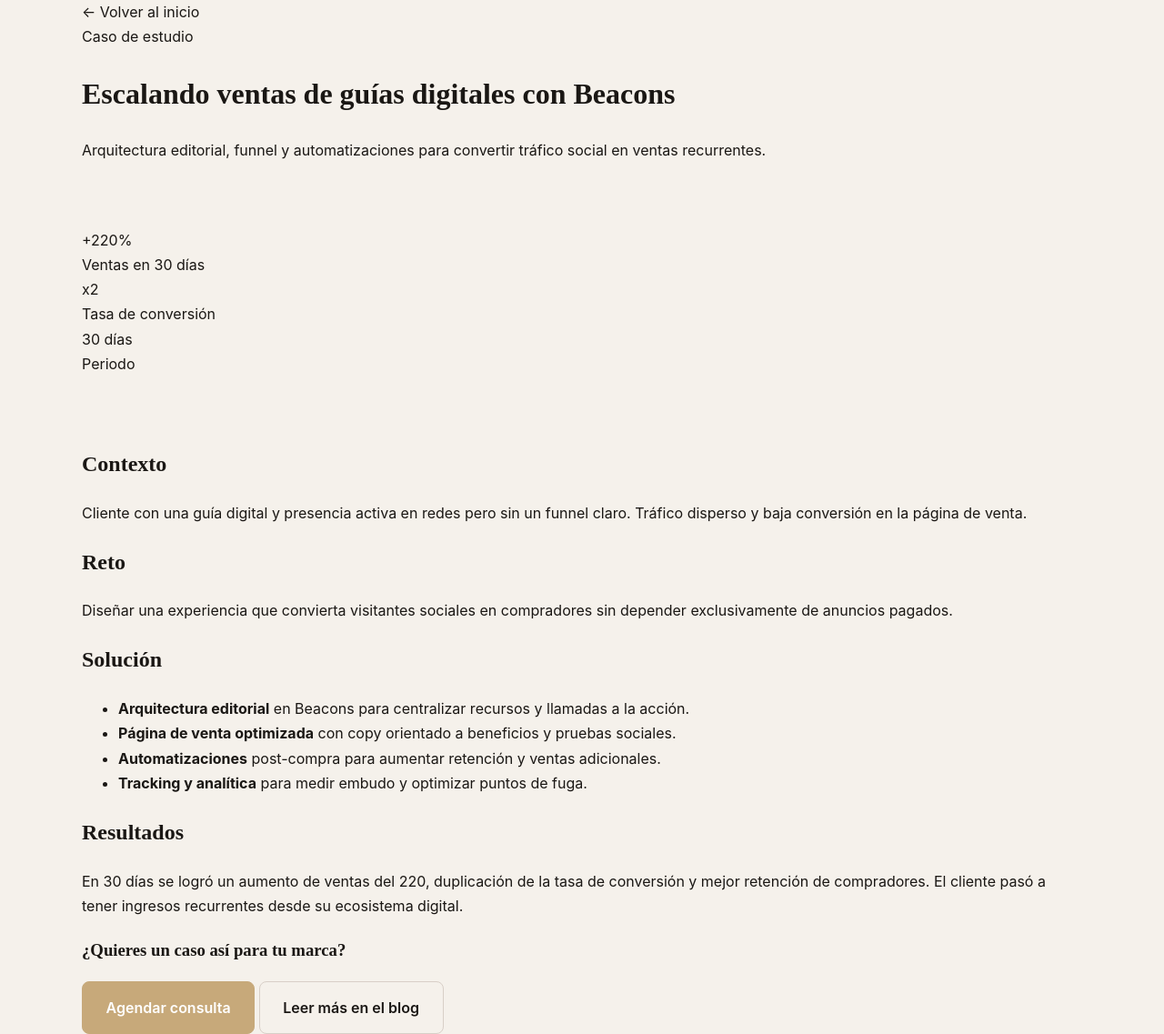
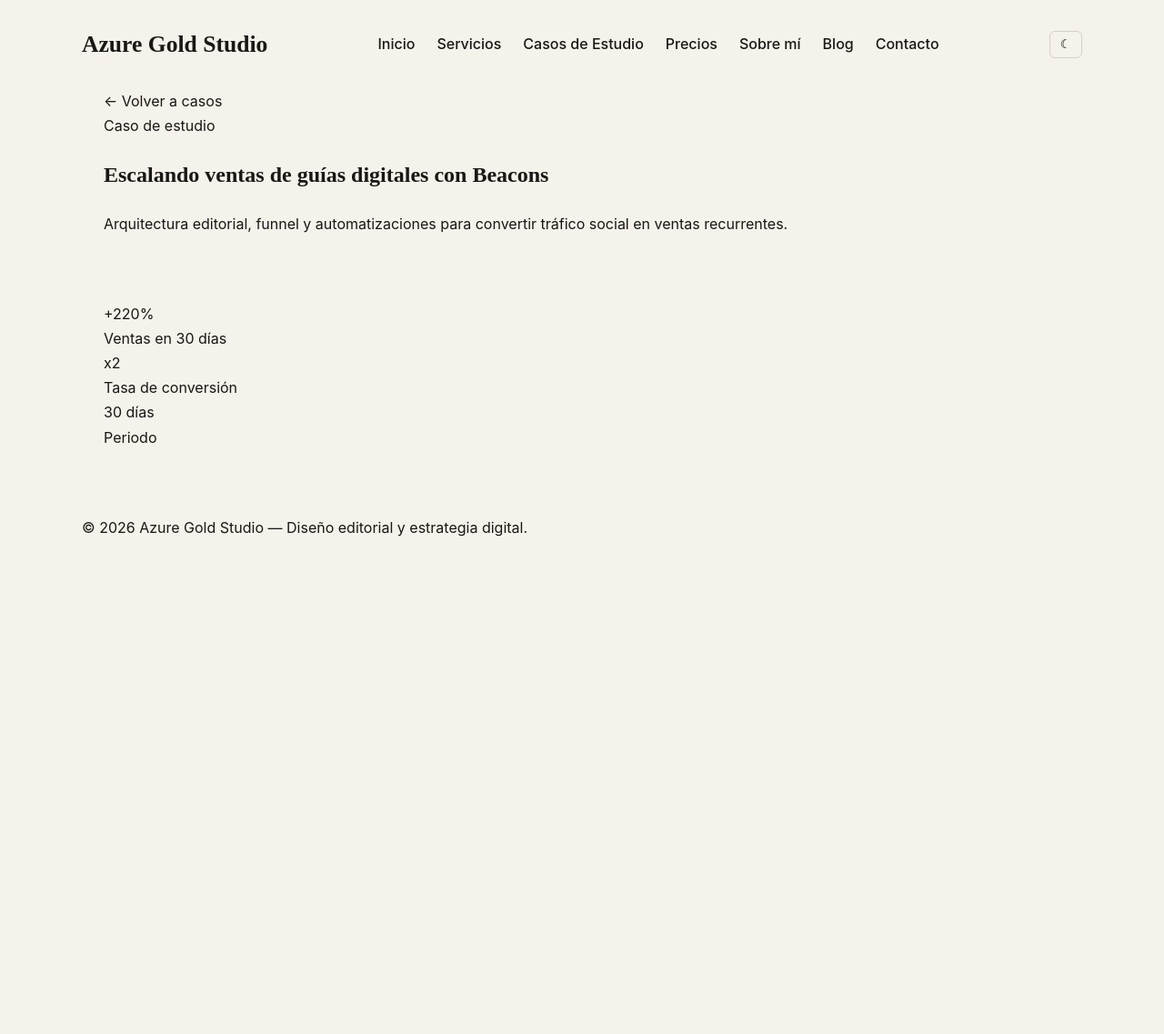
Before and after one commit to jcynay0206/mi_portfolio, a Jekyll site: the page built from casos/beacons-marketing.html, in a window 1280 px wide. Shown: the whole page at 91% size. Built offline with Jekyll 4.4.1, drawn with Linux system fonts in a browser that asks for light colours; after the commit the page ends 900 px from its top, so only the background shows below that.

Commit message:
Update beacons-marketing.html

```diff
--- a/casos/beacons-marketing.html
+++ b/casos/beacons-marketing.html
@@ -1,17 +1,13 @@
-<!DOCTYPE html>
-<html lang="es">
-<head>
-  <meta charset="utf-8" />
-  <meta name="viewport" content="width=device-width,initial-scale=1" />
-  <title>Beacons Marketing — Caso de estudio | Azure Gold Studio</title>
-  <meta name="description" content="Caso de estudio: Escalando ventas de guías digitales con Beacons. Azure Gold Studio." />
-  <link rel="stylesheet" href="../style.css" />
-</head>
-<body>
-  <main class="case wrapper">
-    <a class="back-link" href="/">← Volver al inicio</a>
+---
+layout: default
+title: "Beacons Marketing"
+permalink: /casos/beacons-marketing/
+---
 
-    <div class="eyebrow">Caso de estudio</div>
+<section class="case wrapper reveal">
+  <a class="back-link" href="/casos/">← Volver a casos</a>
+
+  <div class="case-overview">Caso de estudio</div>
   <h1 class="case-title">Escalando ventas de guías digitales con Beacons</h1>
   <p class="case-subtitle">Arquitectura editorial, funnel y automatizaciones para convertir tráfico social en ventas recurrentes.</p>
 
@@ -29,29 +25,4 @@
       <div class="metric-label">Periodo</div>
     </div>
   </section>
-
-    <h2>Contexto</h2>
-    <p>Cliente con una guía digital y presencia activa en redes pero sin un funnel claro. Tráfico disperso y baja conversión en la página de venta.</p>
-
-    <h2>Reto</h2>
-    <p>Diseñar una experiencia que convierta visitantes sociales en compradores sin depender exclusivamente de anuncios pagados.</p>
-
-    <h2>Solución</h2>
-    <ul>
-      <li><strong>Arquitectura editorial</strong> en Beacons para centralizar recursos y llamadas a la acción.</li>
-      <li><strong>Página de venta optimizada</strong> con copy orientado a beneficios y pruebas sociales.</li>
-      <li><strong>Automatizaciones</strong> post-compra para aumentar retención y ventas adicionales.</li>
-      <li><strong>Tracking y analítica</strong> para medir embudo y optimizar puntos de fuga.</li>
-    </ul>
-
-    <h2>Resultados</h2>
-    <p>En 30 días se logró un aumento de ventas del 220, duplicación de la tasa de conversión y mejor retención de compradores. El cliente pasó a tener ingresos recurrentes desde su ecosistema digital.</p>
-
-    <div class="case-cta">
-      <h3>¿Quieres un caso así para tu marca?</h3>
-      <a class="btn" href="https://calendly.com/azuregoldstudio">Agendar consulta</a>
-      <a class="btn btn-outline" href="/blog">Leer más en el blog</a>
-    </div>
-  </main>
-</body>
-</html>
+</section>
```
Lines whose indentation alone changed are shown as unchanged.
